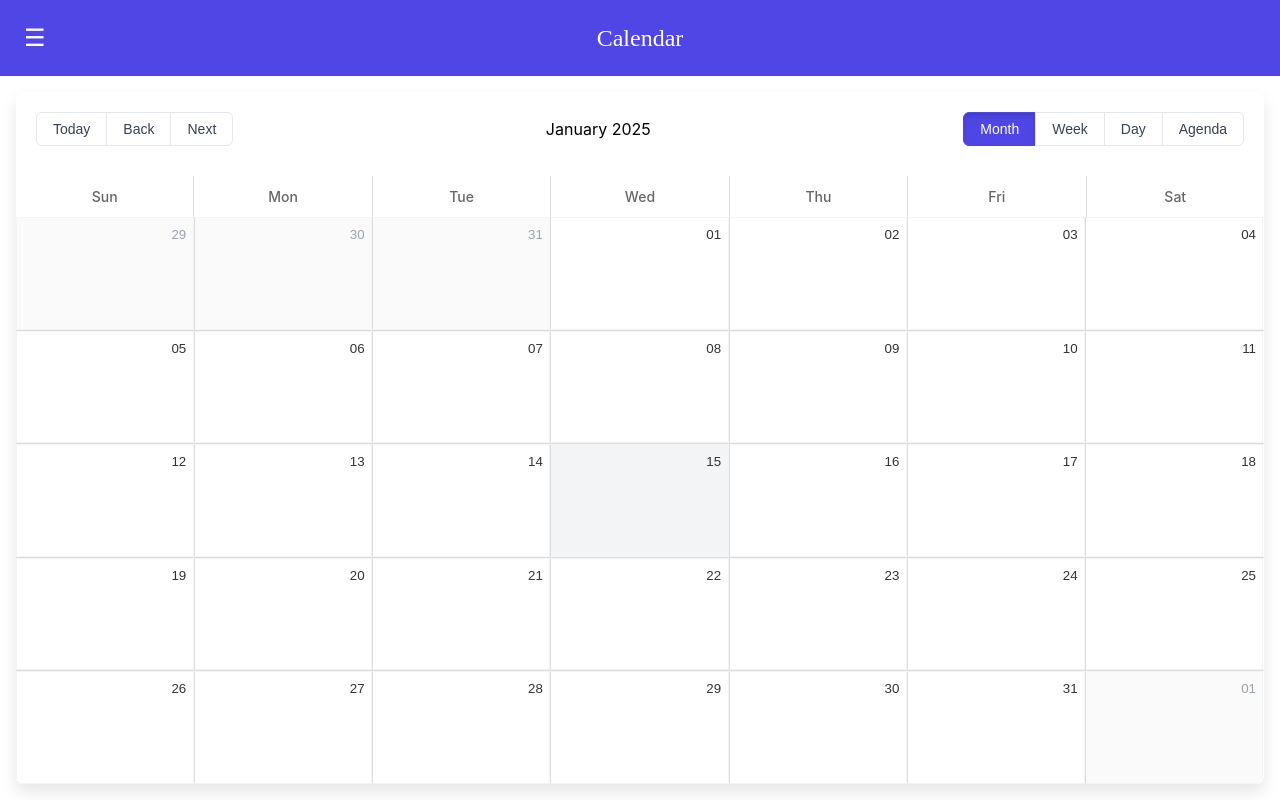
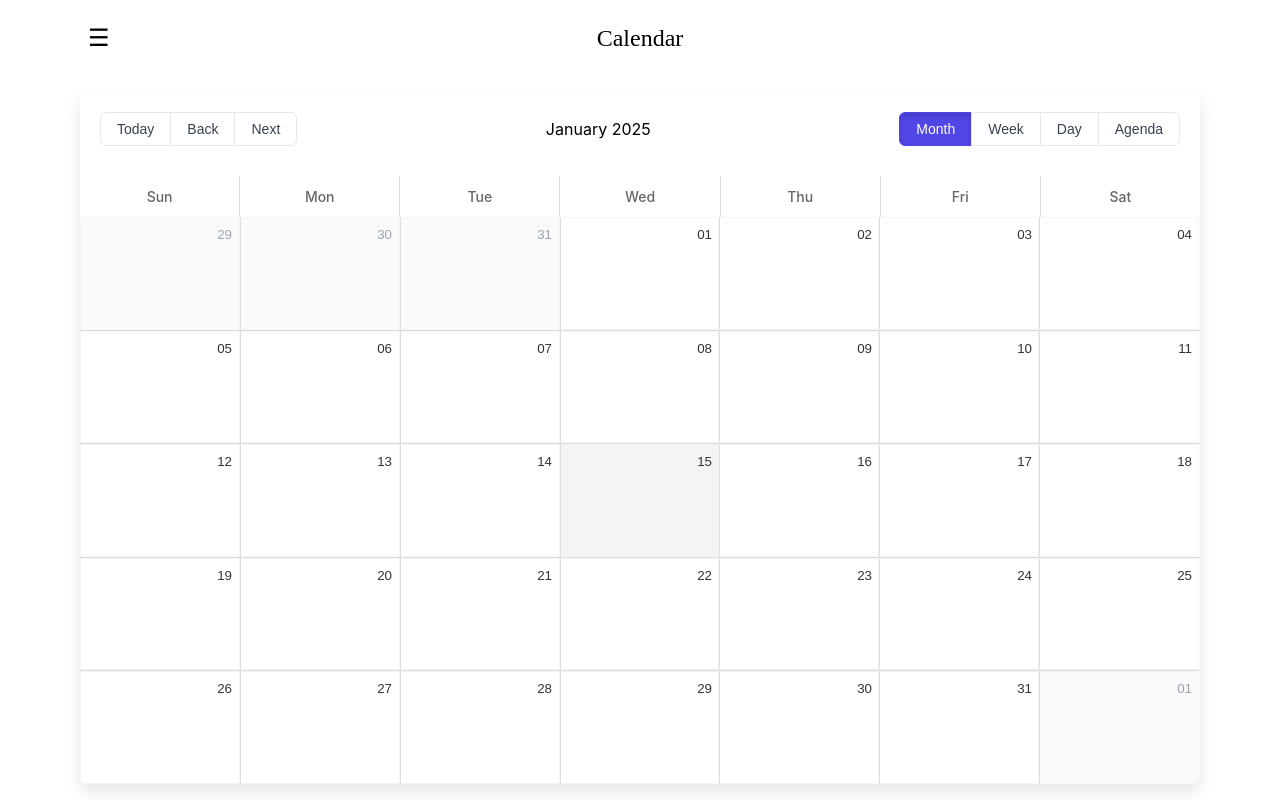
Before and after one commit to rocketninja7/h4g2025, a React (Create React App) app in the folder frontend/login/: page /calendar in a window 1280 px wide. Built offline with nearby package versions, Linux system fonts and the light colour scheme; no server answers.

Commit message:
changes to calendar

```diff
--- a/frontend/login/src/Calendar.css
+++ b/frontend/login/src/Calendar.css
@@ -2,7 +2,8 @@
     display: flex;
     flex-direction: column;
     height: 100vh;
-    width: 100%;
+    width: 90%;
+    margin: auto;
 }
 
 .calendar-header {
@@ -10,8 +11,8 @@
     justify-content: space-between;
     align-items: center;
     padding: 1rem;
-    background-color: #4f46e5;
-    color: white;
+    background-color: white;
+    color: black;
     width: 100%;
     box-sizing: border-box;
 }
@@ -34,12 +35,17 @@
 }
 
 .menu-button {
-    background: none;
+    background:none;
     border: none;
-    color: white;
+    color: black;
     font-size: 1.5rem;
     cursor: pointer;
     padding: 0.5rem;
+}
+
+.menu-button span {
+    color: black;  /* This will ensure the icon is visible against the purple background */
+    font-size: 1.5rem;
 }
 
 .main-content {
--- a/frontend/login/src/CalendarComponent.js
+++ b/frontend/login/src/CalendarComponent.js
@@ -39,9 +39,9 @@ const ModernCalendar = ({ tasksList, handleSelectSlot, handleSelectEvent }) => {
         <div className="calendar-container">
             <div className="calendar-header">
                 <div className="header-left">
-                    <button onClick={toggleSidebar} className="menu-button">
-                        ☰
-                    </button>
+                <button onClick={toggleSidebar} className="menu-button">
+                    <span>☰</span>
+                </button>
                 </div>
                 <h1 className="calendar-title">Calendar</h1>
                 <div className="header-right">
--- a/frontend/login/src/CreateTask.js
+++ b/frontend/login/src/CreateTask.js
@@ -15,6 +15,8 @@ export default function CreateTask({start, end, onClose}) {
   const [selectedUsers, setSelectedUsers] = useState([]);
   const [repeatOption, setRepeatOption] = useState('never');
   const [reminder, setReminder] = useState('none');
+  const [startTime, setStartTime] = useState(start);
+  const [endTime, setEndTime] = useState(end);
   const modalRef = useRef();
   const [isChatOpen, setIsChatOpen] = useState(false);
 
@@ -54,6 +56,21 @@ export default function CreateTask({start, end, onClose}) {
         document.addEventListener('mousedown', handleClickOutside);
         return () => document.removeEventListener('mousedown', handleClickOutside);
     }, [onClose]);
+
+    const handleStartTimeChange = (e) => {
+      setStartTime(e.target.value);
+      // If end time is before start time, update end time
+      if (new Date(e.target.value) > new Date(endTime)) {
+          setEndTime(e.target.value);
+      }
+  };
+
+    const handleEndTimeChange = (e) => {
+        // Only allow end time to be after start time
+        if (new Date(e.target.value) >= new Date(startTime)) {
+            setEndTime(e.target.value);
+        }
+    };
 
     const handleTaskCreation = async (e) => {
         e.preventDefault();
@@ -178,8 +195,8 @@ export default function CreateTask({start, end, onClose}) {
                             <span style={customStyles.timeLabel}>Start:</span>
                             <input
                                 type="datetime-local"
-                                value={start}
-                                readOnly
+                                value={startTime}
+                                onChange={handleStartTimeChange}
                                 style={customStyles.input}
                             />
                         </div>
@@ -187,8 +204,8 @@ export default function CreateTask({start, end, onClose}) {
                             <span style={customStyles.timeLabel}>End:</span>
                             <input
                                 type="datetime-local"
-                                value={end}
-                                readOnly
+                                value={endTime}
+                                onChange={handleEndTimeChange}
                                 style={customStyles.input}
                             />
                         </div>
```
Lines whose indentation alone changed are shown as unchanged.
